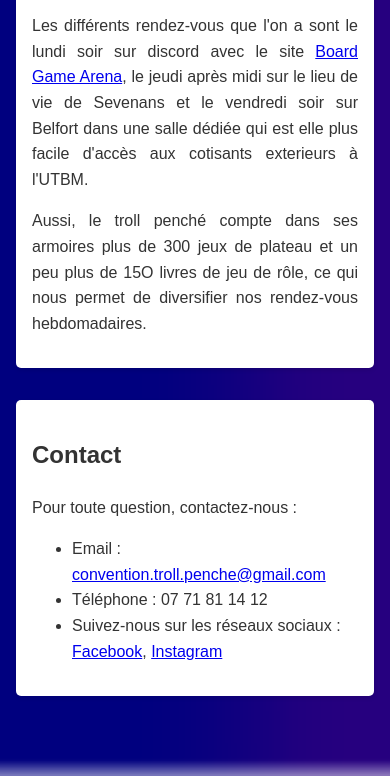
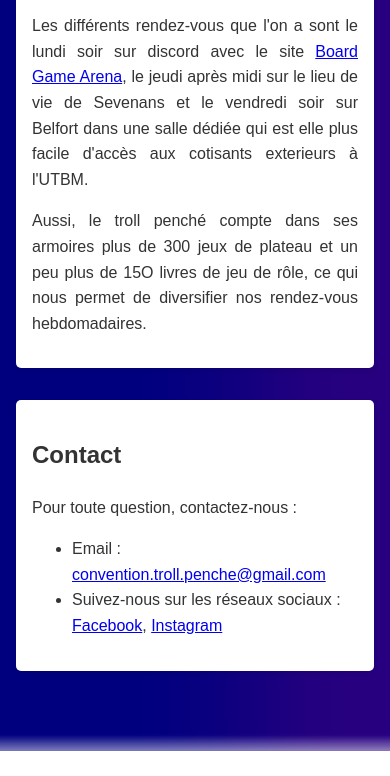
Before and after one commit to Convention-du-Troll-Penche/Convention-du-Troll-Penche.github.io, a plain HTML site: page index.html in a window 390 px wide. Shown: the part 2114-2890 px from the top of the page. After the commit the page ends 2865 px from the top, so only its background shows below. Drawn offline with Linux system fonts and the light colour scheme.

Commit message:
Phone number removed

```diff
--- a/index.html
+++ b/index.html
@@ -69,7 +69,6 @@
             <p>Pour toute question, contactez-nous :</p>
             <ul>
                 <li>Email : <a href="mailto:convention.troll.penche@gmail.com">convention.troll.penche@gmail.com</a></li>
-                <li>Téléphone : 07 71 81 14 12</li>
                 <li>Suivez-nous sur les réseaux sociaux : <a href="https://www.facebook.com/convTroll">Facebook</a>, <a href="https://www.instagram.com/conventiontrollpenche?igsh=MW4zeDU2bnNwZG1mcg==">Instagram</a></li>
             </ul>
         </section>
```
Also changed, not shown: partenaires.html (+0 -1 lines), sur_place.html (+0 -1 lines).
